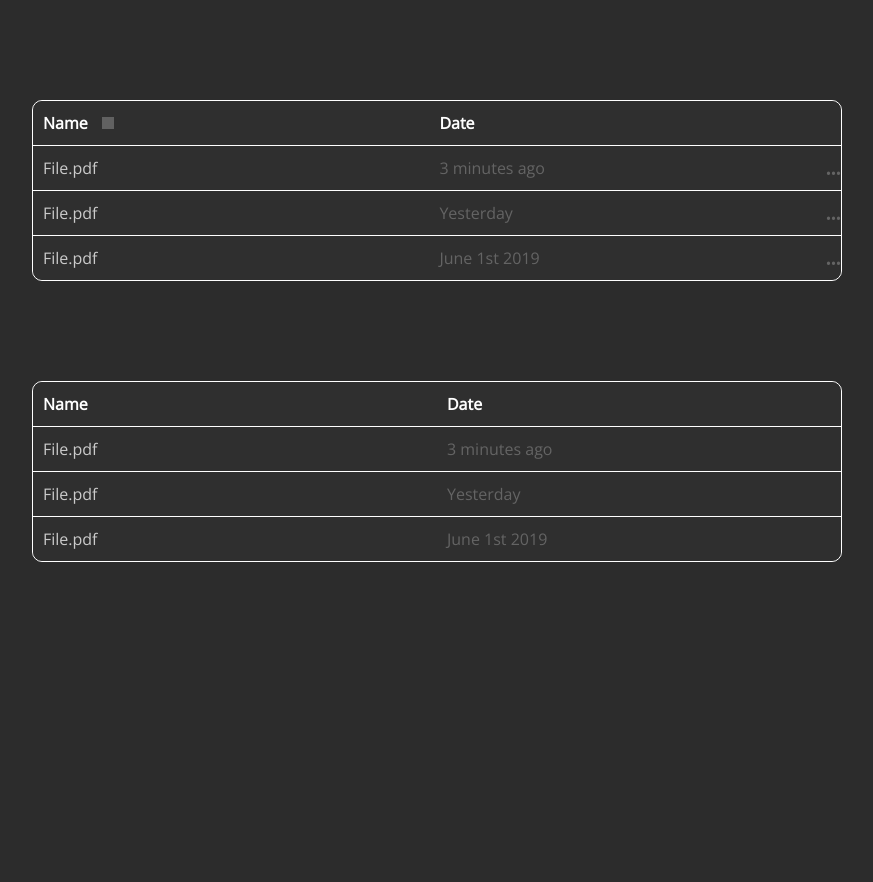
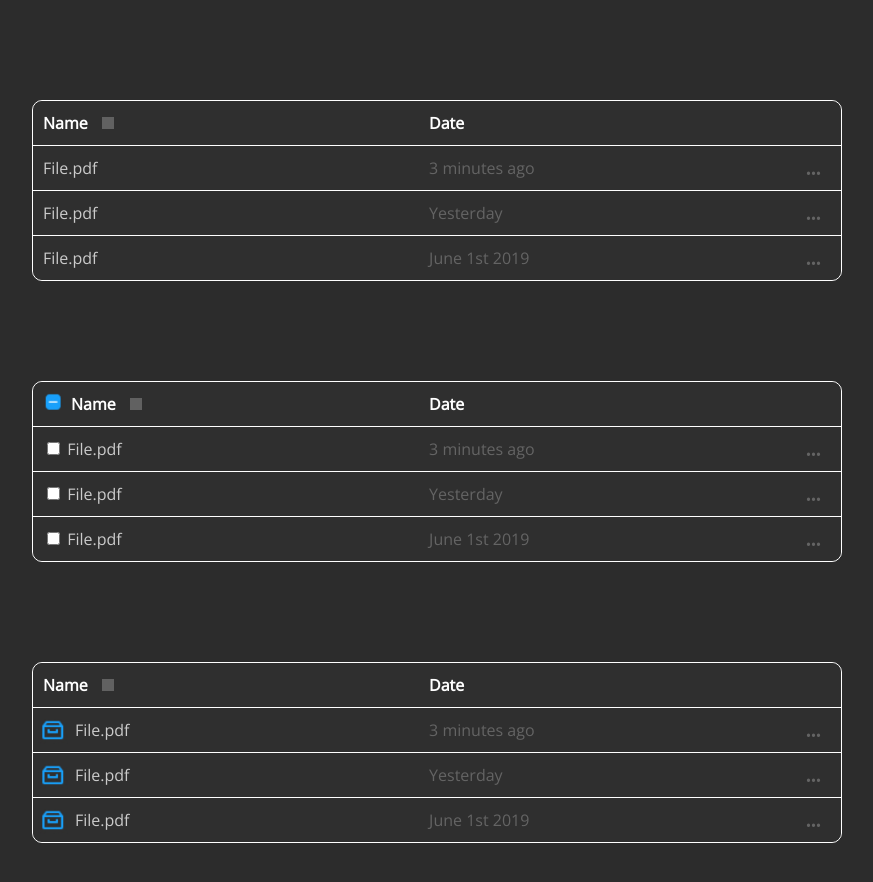
Before and after one commit to nikolmel22/hw-3, a plain HTML site: page 3index.html in a window 1280 px wide. Shown: the whole page, without its empty margins (18-891 px from the left). Drawn offline with nearby package versions, Linux system fonts and the light colour scheme; grey boxes are pictures that could not be loaded.

Commit message:
hw-3 part1

```diff
--- a/3index.html
+++ b/3index.html
@@ -29,17 +29,17 @@
                                 <tr>
                                     <td class="coll-one">File.pdf</td>
                                     <td class="coll-two">3 minutes ago</td>
-                                    <td class="th-dot">...</td>
+                                    <td class="th-dot"><p class="dot">...</p></td>
                                 </tr>
                                 <tr>
                                     <td class="coll-one">File.pdf</td>
                                     <td class="coll-two">Yesterday</td>
-                                    <td class="th-dot">...</td>
+                                    <td class="th-dot"><p class="dot">...</p></td>
                                 </tr>
                                 <tr class="last-line">
                                     <td class="coll-one">File.pdf</td>
                                     <td class="coll-two">June 1st 2019</td>
-                                    <td class="th-dot">...</td>
+                                    <td class="th-dot"><p class="dot">...</p></td>
                                 </tr>
                             </tbody>
                 </table>
@@ -49,23 +49,63 @@
             <table class="second">
                 <thead>
                     <tr>
-                        <th class="th-name">Name</th>
+                        <th class="th-name"><img class="icon_2" src="icon_2.png" alt="icon">Name <img class="icon_1" src="https://www.flaticon.com/svg/static/icons/svg/25/25243.svg" alt="icon"></th>
                         <th class="th-date">Date</th>
+                        <th class="th-date"></th>
 
                     </tr>
                 </thead>
                 <tbody>
                     <tr>
-                        <td class="coll-one">File.pdf</td>
+                        <td class="coll-one"><label>
+                            <input class="checkbox" type="checkbox">
+                        </label>File.pdf</td>
                         <td class="coll-two">3 minutes ago</td>
+                        <td class="th-dot"><p class="dot">...</p></td>
                     </tr>
                     <tr>
-                        <td class="coll-one">File.pdf</td>
+                        <td class="coll-one"><label>
+                            <input class="checkbox" type="checkbox">
+                        </label>File.pdf</td>
                         <td class="coll-two">Yesterday</td>
+                        <td class="th-dot"><p class="dot">...</p></td>
                     </tr>
                     <tr class="last-line">
-                        <td class="coll-one">File.pdf</td>
+                        <td class="coll-one"><label>
+                            <input class="checkbox" type="checkbox">
+                        </label>File.pdf</td>
                         <td class="coll-two">June 1st 2019</td>
+                        <td class="th-dot"><p class="dot">...</p></td>
+                    </tr>
+                </tbody>
+            </table>
+        </div>
+
+        <div class="container container3">
+            <table class="second">
+                <thead>
+                    <tr>
+                        <th class="th-name">Name <img class="icon_1" src="https://www.flaticon.com/svg/static/icons/svg/25/25243.svg" alt="icon"></th>
+                        <th class="th-date">Date</th>
+                        <th class="th-date"></th>
+
+                    </tr>
+                </thead>
+                <tbody>
+                    <tr>
+                        <td class="coll-one"><img class="icon_3" src="icon_3.png" alt="icon">File.pdf</td>
+                        <td class="coll-two">3 minutes ago</td>
+                        <td class="th-dot"><p class="dot">...</p></td>
+                    </tr>
+                    <tr>
+                        <td class="coll-one"><img class="icon_3" src="icon_3.png" alt="icon">File.pdf</td>
+                        <td class="coll-two">Yesterday</td>
+                        <td class="th-dot"><p class="dot">...</p></td>
+                    </tr>
+                    <tr class="last-line">
+                        <td class="coll-one"><img class="icon_3" src="icon_3.png" alt="icon">File.pdf</td>
+                        <td class="coll-two">June 1st 2019</td>
+                        <td class="th-dot"><p class="dot">...</p></td>
                     </tr>
                 </tbody>
             </table>
--- a/index.css
+++ b/index.css
@@ -132,6 +132,28 @@ th {
   color: #646464;
 }
 
+.dot {
+  margin-right: 20px;
+}
+
+.icon_2 {
+  width: 20px;
+  height: 17px;
+  margin-right: 8px;
+}
+
+.icon_3 {
+  width: 26px;
+  height: 20px;
+  margin-right: 8px;
+}
+
+.icon_3 {
+  width: 30px;
+  height: 25px;
+  margin: 0 7px -8px -5px;
+}
+
 .coll-one {
     color: #cbcbcb;
 }
```
Also changed, not shown: icon_2.png (added), icon_3.png (added).
